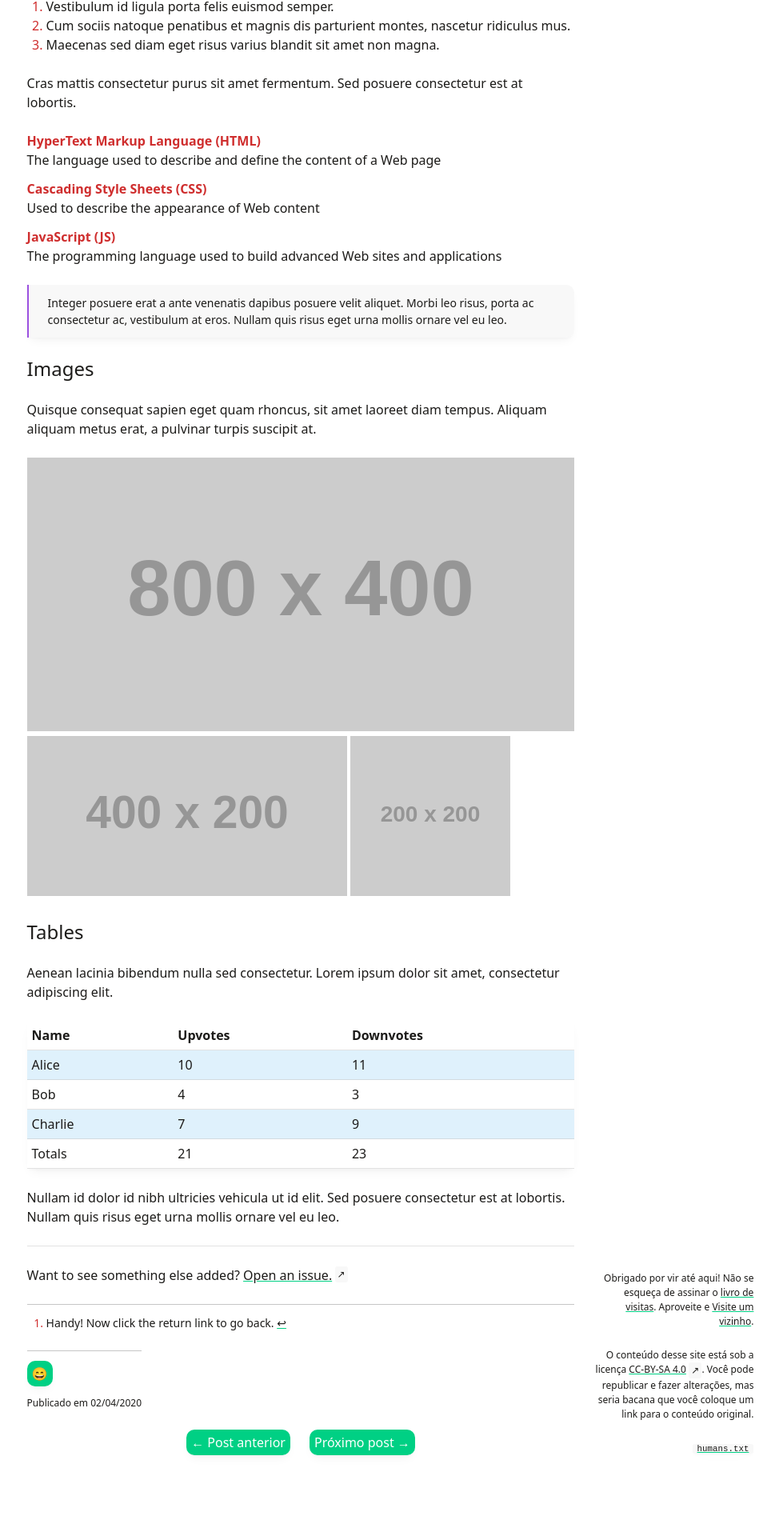
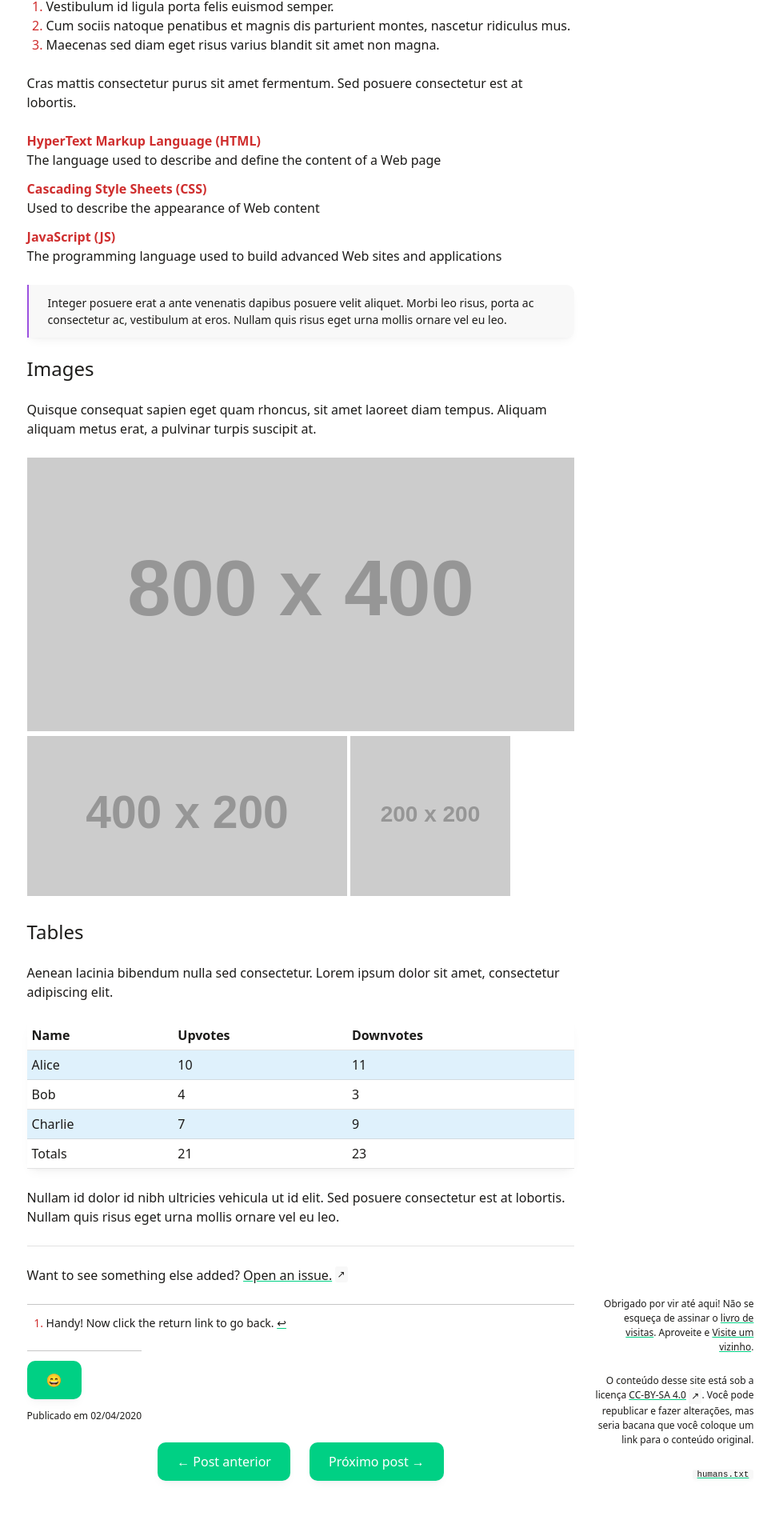
Before and after one commit to arthrfrts/www, a Jekyll site: the page built from _posts/2020-04-02-example-content.md, in a window 1280 px wide. Shown: the part 2581-4501 px from the top of the page at 80% size, without its empty margins (152-1126 px from the left). Built offline with Jekyll 4.4.1, drawn with Linux system fonts in a browser that asks for light colours; a script that is not in the unit is left out; before the commit the page ends 4469 px from its top, so only the background shows below that.

Commit message:
chore: organizes base css

```diff
--- a/assets/css/base.css
+++ b/assets/css/base.css
@@ -39,11 +39,11 @@
 }
 
 body {
-  background-color: var(--color-background);
-  color: var(--color-foreground);
   font-family: var(--base-font-family);
   font-size: var(--base-font-size);
+  color: var(--color-foreground);
   line-height: var(--base-line-height);
+  background-color: var(--color-background);
 }
 
 p, blockquote, pre,
@@ -66,11 +66,11 @@
 }
 
 mark, ins {
+  padding-inline: calc(var(--spacing-unit) / 4);
+  color: rgb(var(--dark));
+  text-decoration: none;
   background-color: rgb(var(--yellow));
   border-radius: 0.25em;
-  color: rgb(var(--dark));
-  text-decoration: none;
-  padding: 0 calc(var(--spacing-unit) / 4);
 }
 
 del, strike, s {
@@ -128,15 +128,16 @@
 }
 
 a[href*="http"]::after {
-  background-color: rgb(var(--gray), 0.125);
-  content: "↗";
+  margin-left: 0.5ch;
+  padding-block: calc(var(--spacing-unit) / 6);
+  padding-inline: calc(var(--spacing-unit) / 8);
+  display: inline-block;
   font-size: 0.75rem;
   line-height: 1;
+  background-color: rgb(var(--gray), 0.125);
+  border-radius: 0.25em;
+  content: "↗";
   vertical-align: text-top;
-  display: inline-block;
-  margin-left: 0.5ch;
-  padding: calc(var(--spacing-unit) / 6) calc(var(--spacing-unit) / 8);
-  border-radius: 0.25em;
 }
 
 a[href*="arthr.me"]::after,
@@ -149,9 +150,9 @@
 */
 
 h1, h2, h3, h4, h5, h6 {
+  margin-bottom: var(--spacing-unit);
   font-weight: 500;
   line-height: 1.25;
-  margin-bottom: var(--spacing-unit);
 }
 
 h1 {
@@ -231,22 +232,23 @@
 }
 
 code {
+  padding-inline: calc(var(--spacing-unit) / 4);
   font-size: 90%;
-  padding: 0 calc(var(--spacing-unit) / 4);
   border-radius: 0.25em;
 }
 
 pre {
+  padding-block: calc(var(--spacing-unit) / 4);
+  padding-inline: calc(var(--spacing-unit) / 2);
+  max-width: 100%;
   border: 1px solid var(--color-border);
   border-radius: var(--border-radius);
-  max-width: 100%;
   overflow-x: auto;
-  padding: calc(var(--spacing-unit) / 4) calc(var(--spacing-unit) / 2);
 }
 
 pre code {
+  padding: 0;
   background: none;
-  padding: 0;
   box-shadow: none;
 }
 
@@ -257,9 +259,9 @@
 .highlight pre pre,
 .highlight tr:nth-child(odd) th,
 .highlight tr:nth-child(odd) td {
+  margin-bottom: 0;
   background: none;
   border: none;
-  margin-bottom: 0;
   box-shadow: none;
 }
 
@@ -279,38 +281,35 @@
 */
 
 blockquote {
+  padding: calc(var(--spacing-unit) / 2);
+  font-size: 0.875rem;
   background-color: rgba(var(--gray), 0.125);
   border-left: 2px solid rgb(var(--purple));
   border-top-right-radius: var(--border-radius);
   border-bottom-right-radius: var(--border-radius);
-  padding: calc(var(--spacing-unit) / 2);
-  font-size: 0.875rem;
   box-shadow: var(--box-shadow);
 }
 
 @media screen and (min-width: 600px) {
   blockquote {
-    padding: calc(var(--spacing-unit) / 2) var(--spacing-unit);
+    padding-block: calc(var(--spacing-unit) / 2);
+    padding-inline: var(--spacing-unit);
   }
 }
 
-blockquote > :last-child {
-  margin-bottom: 0;
-}
+blockquote > :last-child { margin-bottom: 0; }
 
 /*
   Tables
 */
 
-table {
-  box-shadow: var(--box-shadow);
-}
+table { box-shadow: var(--box-shadow); }
 
 table th,
 table td {
+  padding: calc(var(--spacing-unit) / 4);
+  text-align: left;
   border-bottom: 1px solid var(--color-border);
-  text-align: left;
-  padding: calc(var(--spacing-unit) / 4);
 }
 
 tbody tr:nth-child(odd) th,
@@ -323,11 +322,10 @@
 */
 
 hr {
+  margin-block: var(--spacing-unit);
   width: 100%;
   height: 1px;
   background-color: var(--color-border);
-  margin-top: var(--spacing-unit);
-  margin-bottom: var(--spacing-unit);
 }
 
 /*
@@ -338,6 +336,35 @@
   max-width: 100%;
 }
 
+img + em {
+  display: block;
+  max-width: 250px;
+  font-size: 0.75rem;
+  text-align: right;
+  border-top: 1px solid var(--color-border);
+  margin-top: calc(var(--spacing-unit) / 2);
+  margin-left: auto;
+  padding-top: calc(var(--spacing-unit) / 2);
+}
+
+@media screen and (min-width: 1200px) {
+  p:has(img) { position: relative; }
+
+  img + em {
+    position: absolute;
+    right: 100%;
+    top: 0;
+    width: 100%;
+    max-width: 150px;
+    border: 0;
+    border-right: 1px solid var(--color-border);
+    margin: 0;
+    margin-right: calc(var(--spacing-unit) / 2);
+    padding: 0;
+    padding-right: calc(var(--spacing-unit) / 2);
+  }
+}
+
 iframe[src*="youtube"],
 iframe[src*="vimeo"],
 video {
@@ -346,18 +373,13 @@
   height: auto;
 }
 
-
 /*
   Footnotes
 */
 
-sup .footnote::before {
-  content: "[";
-}
+sup .footnote::before { content: "["; }
 
-sup .footnote::after {
-  content: "]";
-}
+sup .footnote::after { content: "]"; }
 
 .footnotes {
   font-size: 0.875rem;
@@ -384,14 +406,16 @@
 button,
 textarea,
 .as-button {
-  color: var(--color-foreground);
   font-family: var(--base-font-family);
   font-size: var(--base-font-size);
+  color: var(--color-foreground);
   line-height: var(--base-line-height);
+  background-color: transparent;
   border-radius: var(--border-radius);
   box-shadow: var(--box-shadow);
   outline: 0 solid;
-  padding: calc(var(--spacing-unit) / 6) calc(var(--spacing-unit) / 4);
+  padding-block: calc(var(--spacing-unit) / 2);
+  padding-inline: var(--spacing-unit);
   transition: outline var(--transition-duration);
 }
 
@@ -419,11 +443,11 @@
 input[type="reset"],
 .as-button {
   display: inline-block;
+  color: rgb(var(--light));
+  text-decoration: none;
   background-color: rgb(var(--green));
-  color: rgb(var(--light));
   border: none;
   cursor: pointer;
-  text-decoration: none;
   transition: outline var(--transition-duration);
 }
 
@@ -437,8 +461,8 @@
 input[type="reset"]:focus,
 .as-button:hover,
 .as-button:focus {
+  color: rgb(var(--light));
   outline: var(--outline);
-  color: rgb(var(--light));
 }
 
 button:active,
@@ -446,7 +470,7 @@
 input[type="submit"]:active,
 input[type="reset"]:active,
 .as-button:active {
+  color: rgb(var(--light));
   background-color: rgb(var(--purple));
-  color: rgb(var(--light));
   outline: 0 solid transparent;
 }
```
